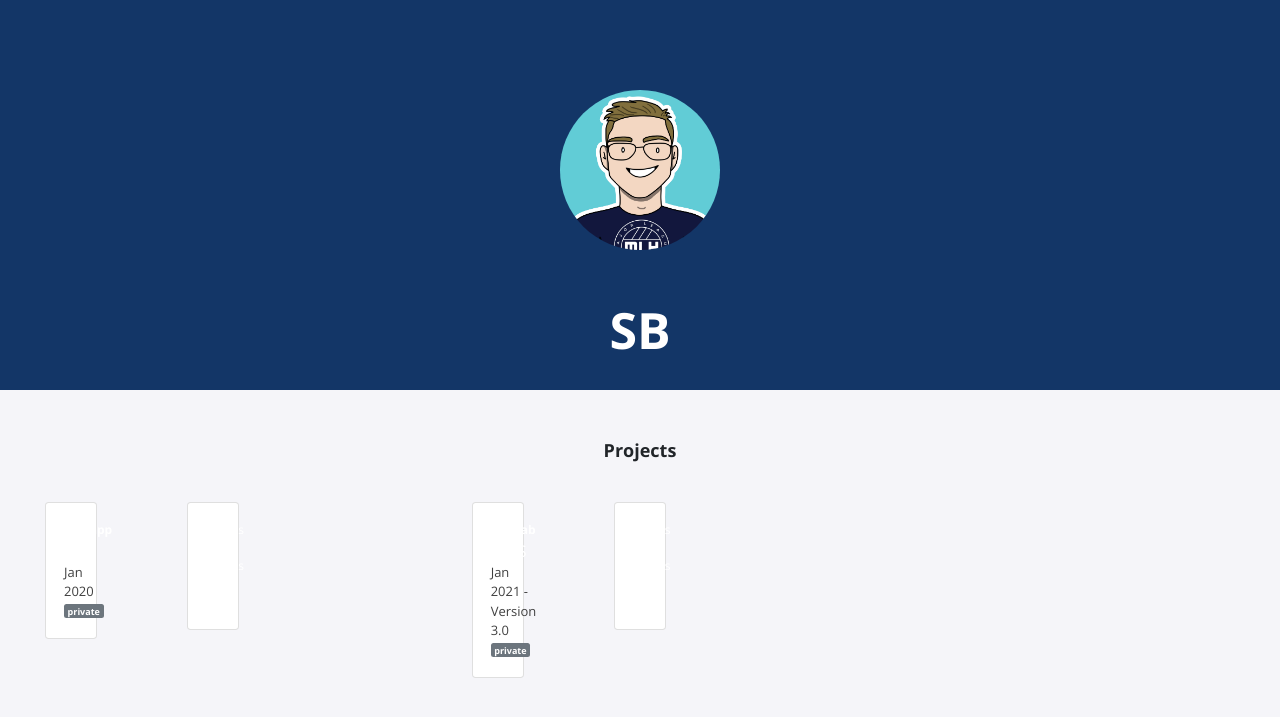
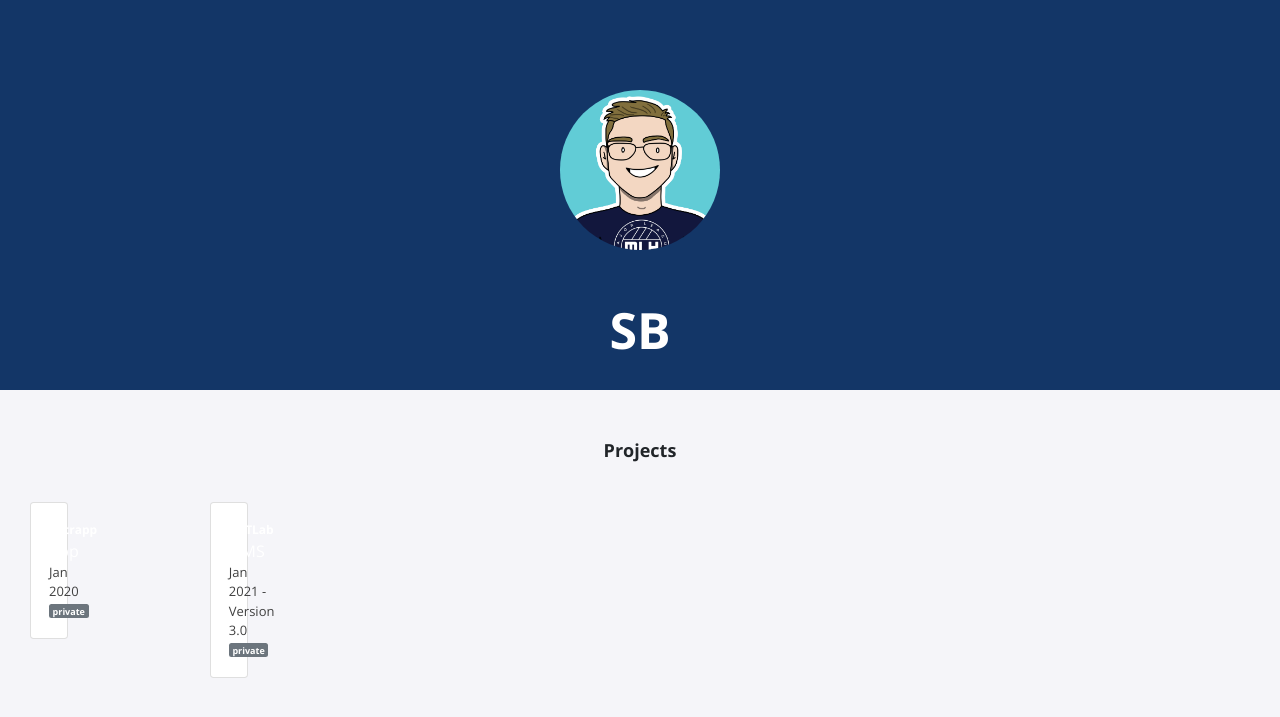
Before and after one commit to sabrgmane/sabrgmane.github.io, a Jekyll site: the page built from index.html, in a window 1280 px wide. Shown: the top 717 px of the page. Built offline with Jekyll 4.4.1, drawn with Linux system fonts in a browser that asks for light colours; nearby versions of some CDN libraries; library files that are not in the unit come from our copies.

Commit message:
Update projects.html

```diff
--- a/_includes/projects.html
+++ b/_includes/projects.html
@@ -1,5 +1,5 @@
 <h2>Projects</h2>
-<div class="card-container">
+<div class="row">
     {% for item in site.data.projects %}
     {% if item.page-name %}
     <a href="/projects/{{ item.page-name }}">
@@ -22,19 +22,7 @@
 </div>
 </div>
 </div>
-        <div class="col-md-6 col-xl-4">
-<div class="card mb-3 widget-content bg-arielle-smile">
-<div class="widget-content-wrapper text-white">
-<div class="widget-content-left">
-<div class="widget-heading">Clients</div>
-<div class="widget-subheading">Total Clients Profit</div>
-</div>
-<div class="widget-content-right">
-<div class="widget-numbers text-white"><span>$ 568</span></div>
-</div>
-</div>
-</div>
-</div>
+
     </a>
     {% endfor %}
   </div>
```
